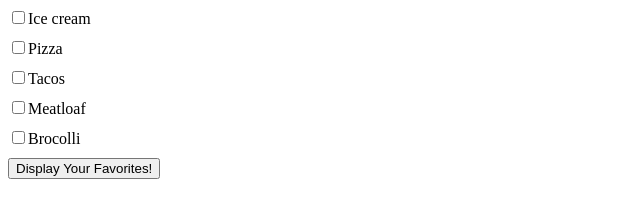
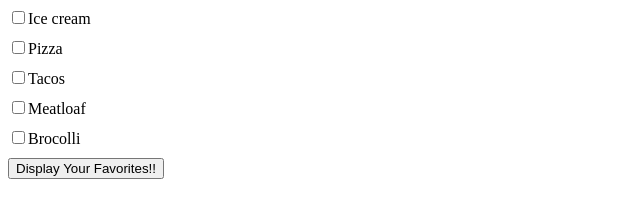
Before and after one commit to deepakbhati47/Sample, a plain HTML site: page index.html in a window 1280 px wide. Shown: the full height of the page, 0-640 px from the left. Drawn offline with Linux system fonts and the light colour scheme.

Commit message:
changed index.html

```diff
--- a/index.html
+++ b/index.html
@@ -11,7 +11,7 @@
 
         <label><input type="checkbox" />Brocolli</label>
 
-        <button>Display Your Favorites!</button>
+        <button>Display Your Favorites!!</button>
 
         <div class="favorites"></div>
 
```
